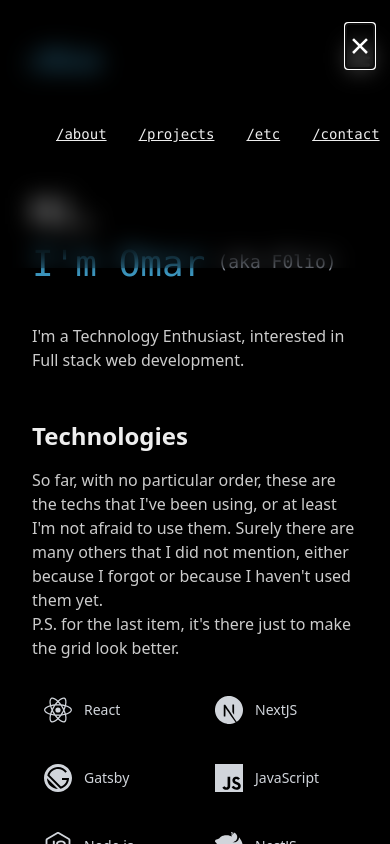
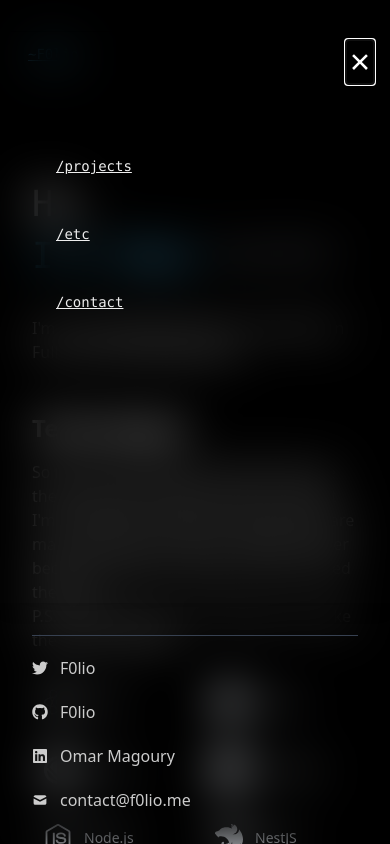
Before and after one commit to f0lio/portf0lio, a Next.js app: page / in a window 390 px wide. Both pictures are taken after a click on the button 360 px from the left and 58 px from the top of the page. Shown: the top 844 px of the page. Built offline with nearby package versions, Linux system fonts and the light colour scheme.

Commit message:
fix navbar, rm About

```diff
--- a/src/components/Layout.tsx
+++ b/src/components/Layout.tsx
@@ -1,5 +1,6 @@
-import React from "react";
+import React, { useState } from "react";
 
+import classNames from "classnames";
 import { motion } from "framer-motion";
 import Head from "next/head";
 
@@ -14,6 +15,7 @@ const variants = {
 };
 
 const Layout = (props) => {
+  const [isOpen, setIsOpen] = useState(false);
   return (
     <>
       <Head>
@@ -28,8 +30,19 @@ const Layout = (props) => {
         />
         <link rel="icon" href="/favicon.ico" />
       </Head>
-      <div className="relative min-h-screen w-full flex-col justify-center bg-black">
-        <Navbar pageName={props.pageName} />
+      <div
+        className={classNames(
+          "relative min-h-screen w-full flex-col justify-center bg-black",
+          {
+            "h-screen overflow-hidden": isOpen,
+          }
+        )}
+      >
+        <Navbar
+          pageName={props.pageName}
+          isOpen={isOpen}
+          setIsOpen={setIsOpen}
+        />
         <motion.main
           variants={variants}
           initial="hidden"
--- a/src/components/Navbar.tsx
+++ b/src/components/Navbar.tsx
@@ -3,7 +3,8 @@ import React from "react";
 import { Popover, Transition } from "@headlessui/react";
 import cn from "classnames";
 import { motion, AnimateSharedLayout } from "framer-motion";
-import { HiMenu as OpenIcon } from "react-icons/hi";
+import { FaTwitter, FaGithub, FaLinkedin } from "react-icons/fa";
+import { HiMail, HiMenu as OpenIcon } from "react-icons/hi";
 import { IoCloseSharp as CloseIcon } from "react-icons/io5";
 
 import Link from "@components/common/Link";
@@ -71,22 +72,27 @@ const NavItem: React.FC<NavItemProps> = ({
   );
 };
 
-const Navbar = ({ pageName }: { pageName: string }) => (
+const Navbar = ({
+  pageName,
+  isOpen,
+  setIsOpen,
+}: {
+  pageName: string;
+  isOpen: boolean;
+  setIsOpen: (isOpen: boolean) => void;
+}) => {
+  return (
     <>
       <Popover className="relative flex justify-center py-8">
         <MaxWidthWrapper>
           <AnimateSharedLayout>
             <nav className="flex items-center justify-between sm:justify-between">
               <div className="flex px-3 sm:hidden">
-              <NavItem
-                isActive={pageName == "home"}
-                href="/"
-                className="text-xl"
-              >
+                <NavItem isActive={true} href="/" className="text-2xl">
                   ~F0lio
                 </NavItem>
               </div>
-            <ul className="hidden items-center justify-center gap-x-6 sm:flex ">
+              <ul className="hidden items-center justify-center gap-x-6 sm:flex">
                 <NavItem isActive={pageName == "home"} href="/">
                   ~F0lio
                 </NavItem>
@@ -102,11 +108,15 @@ const Navbar = ({ pageName }: { pageName: string }) => (
                   /contact
                 </NavItem>
               </div>
-
+              {!isOpen && (
                 <Popover.Button className="px-4 sm:hidden">
                   <span className="sr-only">Open main menu</span>
-              <ToggleButton isOpen={false} onClick={() => {}} />
+                  <ToggleButton
+                    isOpen={false}
+                    onClick={() => setIsOpen(true)}
+                  />
                 </Popover.Button>
+              )}
             </nav>
           </AnimateSharedLayout>
         </MaxWidthWrapper>
@@ -125,16 +135,13 @@ const Navbar = ({ pageName }: { pageName: string }) => (
             className="absolute inset-x-0 top-0 z-50 origin-top-right transition"
           >
             <div className="flex justify-end sm:hidden">
-            <Popover.Button className="absolute top-6 right-4 z-50 ">
+              <Popover.Button className="absolute top-10 right-4 z-50 ">
                 <span className="sr-only">Close main menu</span>
-              <ToggleButton isOpen={true} onClick={() => {}} />
+                <ToggleButton isOpen={true} onClick={() => setIsOpen(false)} />
               </Popover.Button>
             </div>
-          <nav className="overflow-hidden rounded-lg shadow-md ring-1 ring-black/5">
-            <ul className="flex h-full items-center justify-between px-10 py-28 shadow-sm backdrop-blur-md">
-              <NavItem isActive={pageName == "about"} href="about">
-                /about
-              </NavItem>
+            <nav className="flex h-screen flex-col overflow-hidden rounded-lg py-8 shadow-md ring-1 ring-black/5 backdrop-blur-xl">
+              <ul className="flex h-full flex-col items-start gap-y-6 px-10 py-28 shadow-lg backdrop-blur-md">
                 <NavItem isActive={pageName == "projects"} href="projects">
                   /projects
                 </NavItem>
@@ -146,11 +153,51 @@ const Navbar = ({ pageName }: { pageName: string }) => (
                   /contact
                 </NavItem>
               </ul>
+              <div className="flex w-full flex-col justify-center gap-5 px-8 pt-8 text-secondary">
+                <div className="border-t border-gray-700" />
+                <a
+                  href="https://www.twitte.com/f0lio"
+                  target={"_blank"}
+                  className="flex min-w-min items-center gap-x-3 hover:text-primary-3 md:px-10"
+                  rel="noreferrer"
+                >
+                  <FaTwitter />
+                  <p>F0lio</p>
+                </a>
+                <a
+                  href="https://www.github.com/f0lio"
+                  target={"_blank"}
+                  className="flex min-w-min items-center gap-x-3 hover:text-primary-3 md:px-10 "
+                  rel="noreferrer"
+                >
+                  <FaGithub />
+                  <p>F0lio</p>
+                </a>
+
+                <a
+                  href="https://www.linkedin.com/in/omar-magoury"
+                  target={"_blank"}
+                  className="flex min-w-fit items-center gap-x-3 hover:text-primary-3 md:px-10 "
+                  rel="noreferrer"
+                >
+                  <FaLinkedin />
+                  <p>Omar Magoury</p>
+                </a>
+                <a
+                  href="mailto:contact@f0lio.me"
+                  target={"_blank"}
+                  className="flex min-w-min items-center gap-x-3 hover:text-primary-3 md:px-10"
+                  rel="noreferrer"
+                >
+                  <HiMail />
+                  <p>contact@f0lio.me</p>
+                </a>
+              </div>
             </nav>
           </Popover.Panel>
         </Transition>
       </Popover>
     </>
   );
-
+};
 export default Navbar;
--- a/src/components/common/Boxes.tsx
+++ b/src/components/common/Boxes.tsx
@@ -11,13 +11,8 @@ export const TechBox: React.FC<TechBoxesProps> = ({ name, icon }) => {
   const Icon = icon;
   return (
     <motion.li
-      drag
-      dragSnapToOrigin
-      dragElastic={1}
-      dragPropagation
-      dragTransition={{ bounceStiffness: 300, bounceDamping: 15 }}
+      className="flex max-w-max cursor-pointer items-center gap-x-3 p-3 text-gray-300 duration-150 hover:text-primary-3"
       whileTap={{ scale: 0.9 }}
-      className="flex max-w-max cursor-pointer items-center gap-x-3 p-3 text-gray-300 duration-150 hover:text-primary-3"
     >
       <div className="cursor-pointer ">
         {icon && <Icon className="h-7 w-7" />}
```
Lines whose indentation alone changed are shown as unchanged.
